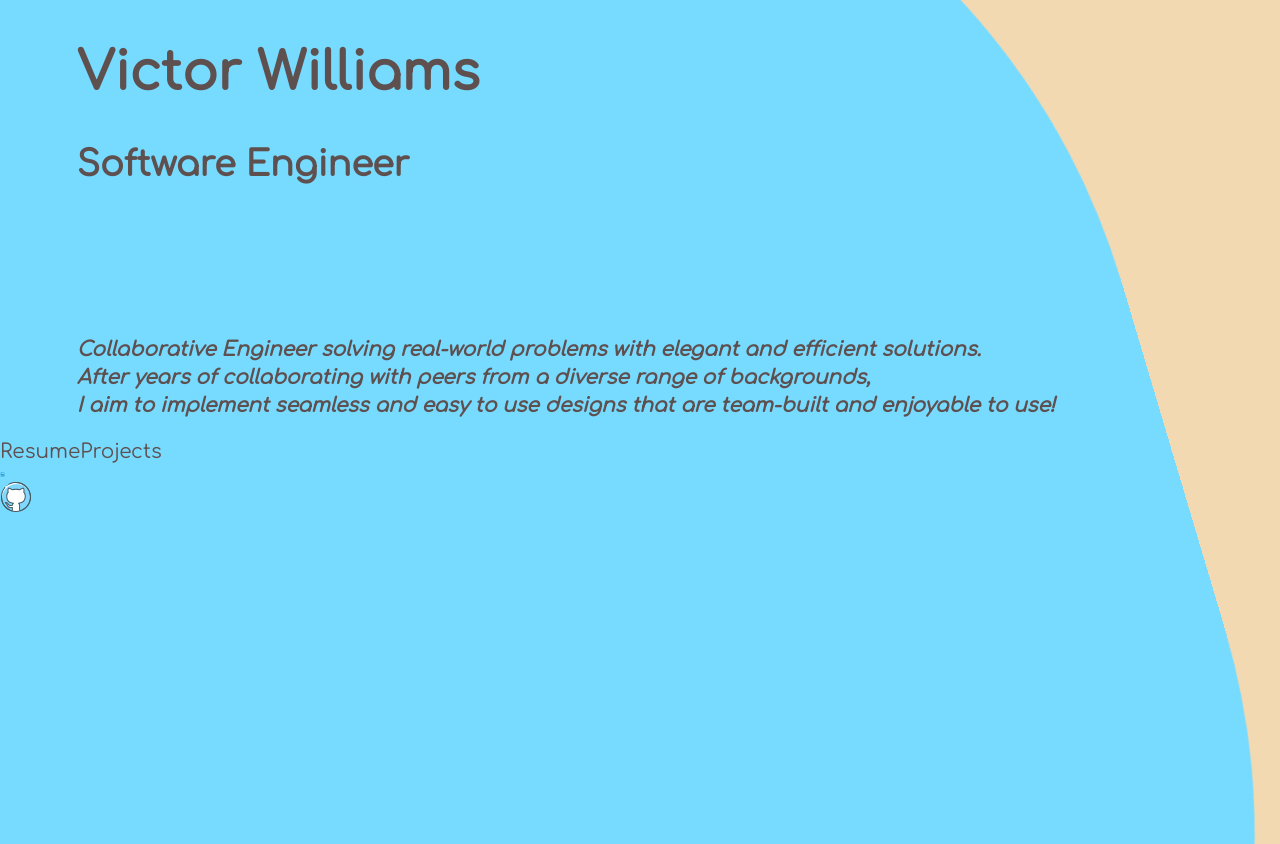
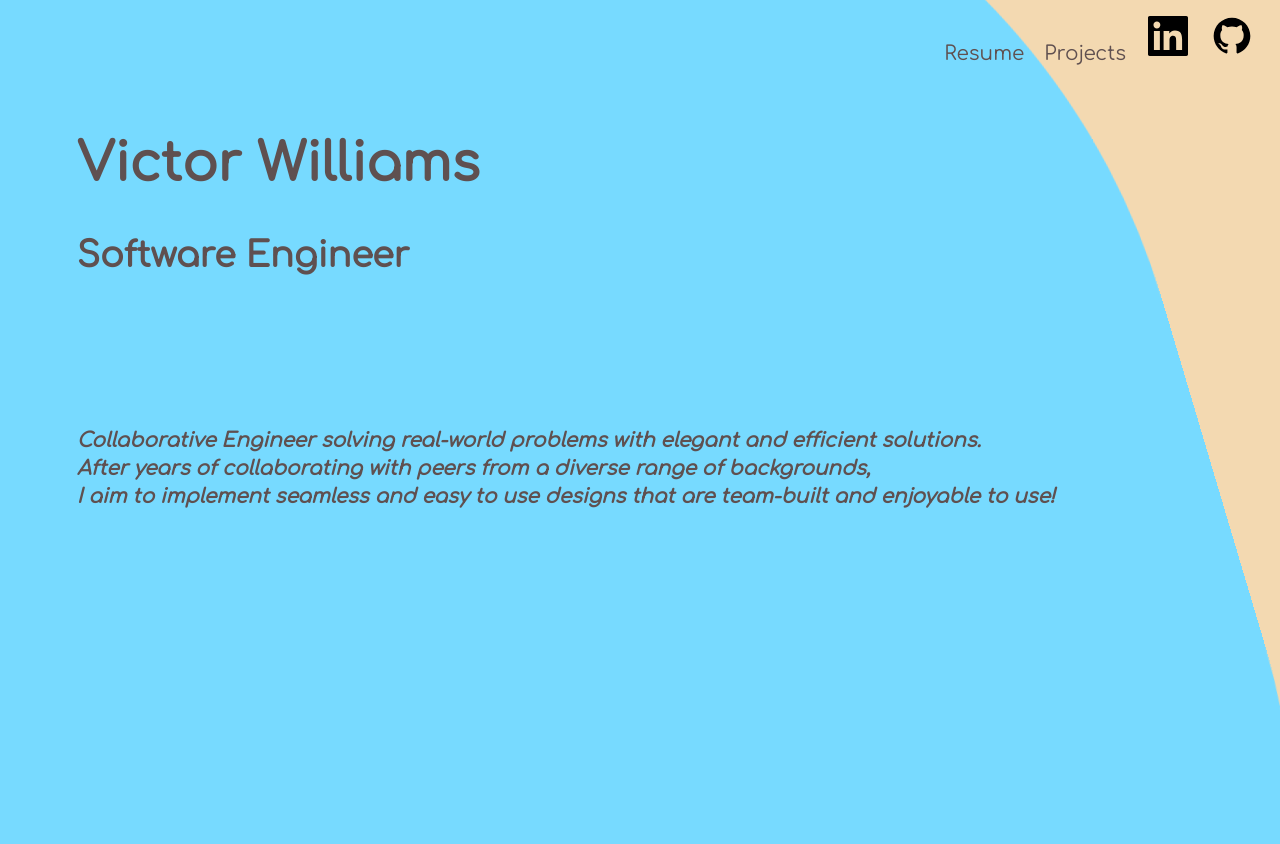
Before and after one commit to classalto/portfolio-site, a React app: page / in a window 1280 px wide. After the commit the page ends 816 px from the top, so only its background shows below. Built offline with nearby package versions, Linux system fonts and the light colour scheme.

Commit message:
style social icon / header / navlinks

```diff
--- a/src/containers/Home.jsx
+++ b/src/containers/Home.jsx
@@ -1,15 +1,26 @@
 /* eslint-disable max-len */
 import React from 'react';
 import styles from './home.module.css';
-import linkedin from '../assets/linkedin.svg';
-import github from '../assets/github.svg';
+import { GrLinkedin, GrGithub } from 'react-icons/gr';
 
 const Home = () => {
   return (
     <div className={styles.home}>
-      <aside className={styles.box}>
+      <figure className={styles.box}>
         <div className={styles.wave}></div>
-      </aside>
+      </figure>
+      <header>
+        <nav className={styles.navigation}>
+          <ul className={styles.navlinks}>
+            <li>Resume</li>
+            <li>Projects</li>
+          </ul>
+        </nav>
+        <section className={styles.social}>
+          <GrLinkedin className={styles.GrLinkedin} />
+          <GrGithub className={styles.GrGithub} />
+        </section>
+      </header>
       <section className={styles.heading}>
         <h1>Victor Williams</h1>
         <span>Software Engineer</span>
@@ -17,14 +28,6 @@ const Home = () => {
         After years of collaborating with peers from a diverse range of backgrounds, <br/>
         I aim to implement seamless and easy to use designs that are team-built and enjoyable to use!</p>
       </section>
-      <nav className={styles.navlinks}>
-        <span>Resume</span>
-        <span>Projects</span>
-      </nav>
-      <section className={styles.social}>
-        <img src={linkedin} alt="linkedin" />
-        <img src={github} alt="github" />
-      </section>
     </div>
   );
 };
--- a/src/containers/home.module.css
+++ b/src/containers/home.module.css
@@ -61,13 +61,47 @@ height: 100%;
       font-style: italic;
   }
 
-  .navlinks span {
+  .navigation li {
+      display: flex;
       font-family: 'Comfortaa', cursive;
       font-size: 20px;
       color: rgb(95, 80, 80);
+      list-style: none;
+      flex-direction: row;
+      margin: 10px;
   }
 
-  .social {
-      width: 5px;
-      height: ;
+  .navigation li:hover {
+    transform: scale(1.2);
+    color: #77daff;
+    cursor: pointer;
   }
+
+  .navlinks {
+      display: flex;
+      flex-direction: row;
+  }
+
+  /* Social Icon Styles */
+  header {
+      display: flex;
+      justify-content: flex-end;
+      margin: 2vh;
+  }
+
+  .social svg{
+      width: 5vw;
+      height: 5vh;
+      margin: 0;
+      padding: 0;
+  }
+
+  .GrGithub:hover {
+    transform: scale(1.2);
+    cursor: pointer;
+  }
+
+  .GrLinkedin:hover {
+    transform: scale(1.2);
+    cursor: pointer;
+  }
```
